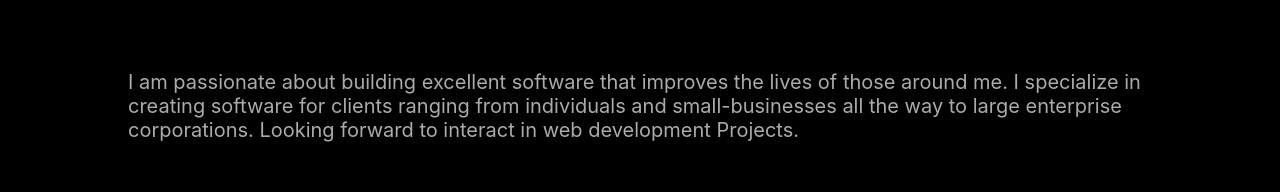
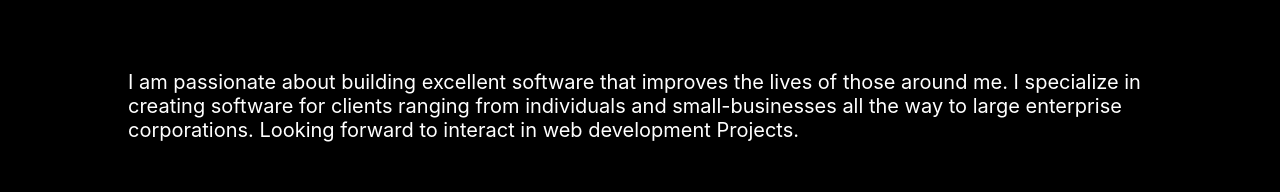
Before and after one commit to mbuguamary/Portfolio, a React (Create React App) app: page / in a window 1280 px wide. Shown: the part 706-898 px from the top of the page. Built offline with nearby package versions, Linux system fonts and the light colour scheme.

Commit message:
styled body color to black

```diff
--- a/src/index.css
+++ b/src/index.css
@@ -5,6 +5,7 @@ body {
     sans-serif;
   -webkit-font-smoothing: antialiased;
   -moz-osx-font-smoothing: grayscale;
+  background-color: black;
 }
 
 code {
@@ -78,3 +79,6 @@ code {
 
   }
 }
+h1,h3,h4,h5,p{
+  color:white;
+}
```
